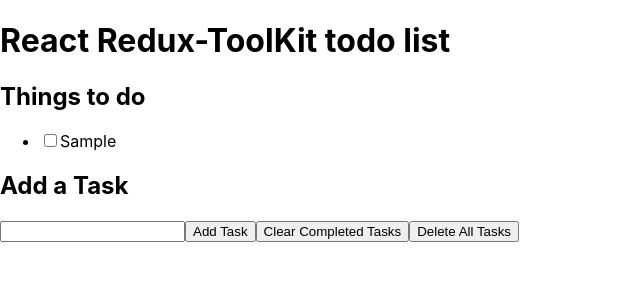
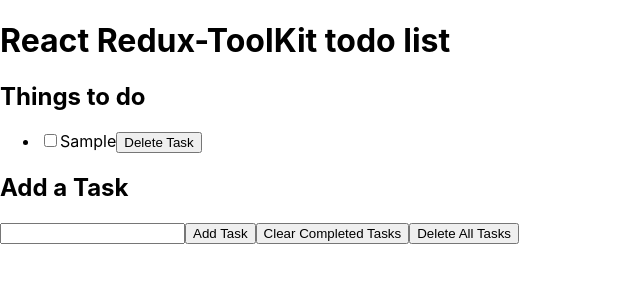
Before and after one commit to j-nathanson/price-estimator, a React (Create React App) app: page / in a window 1280 px wide. Both pictures are taken after typing "Sample" into the empty fields and a click on the button "Add Task". Shown: the top 300 px of the page, without its empty margins (0-640 px from the left). Built offline with nearby package versions, Linux system fonts and the light colour scheme; the HTML template or start-up script is replaced by a standard one.

Commit message:
delete single taask action

```diff
--- a/src/App.js
+++ b/src/App.js
@@ -1,7 +1,7 @@
 import './App.css';
 import React, { useState } from 'react';
 import { useSelector, useDispatch, } from 'react-redux'
-import { ADD_TODO, TOGGLE_COMPLETE, CLEAR_TASKS, DELETE_TASKS } from './redux/todoSlice'
+import { ADD_TODO, TOGGLE_COMPLETE, CLEAR_TASKS, DELETE_TASKS, DELETE_SINGLE_TASK } from './redux/todoSlice'
 
 function App() {
   const todos = useSelector((state) => state.todoReducer.todoList);
@@ -33,6 +33,10 @@
                   onChange={() => dispatch(TOGGLE_COMPLETE(index))}
                 />
                 {task.activity}
+                <button
+                  onClick={() => dispatch(DELETE_SINGLE_TASK(index))}
+                >Delete Task
+                </button>
               </li>
             )
           })}
--- a/src/redux/todoSlice.js
+++ b/src/redux/todoSlice.js
@@ -23,11 +23,14 @@
         },
         DELETE_TASKS: (state) => {
             state.todoList = []
+        },
+        DELETE_SINGLE_TASK: (state, action) => {
+            state.todoList.splice(action.payload, 1);
         }
     },
 })
 
 // Action creators are generated for each case reducer function
-export const { ADD_TODO, TOGGLE_COMPLETE, CLEAR_TASKS, DELETE_TASKS } = todoSlice.actions
+export const { ADD_TODO, TOGGLE_COMPLETE, CLEAR_TASKS, DELETE_TASKS, DELETE_SINGLE_TASK } = todoSlice.actions
 
 export default todoSlice.reducer
```
